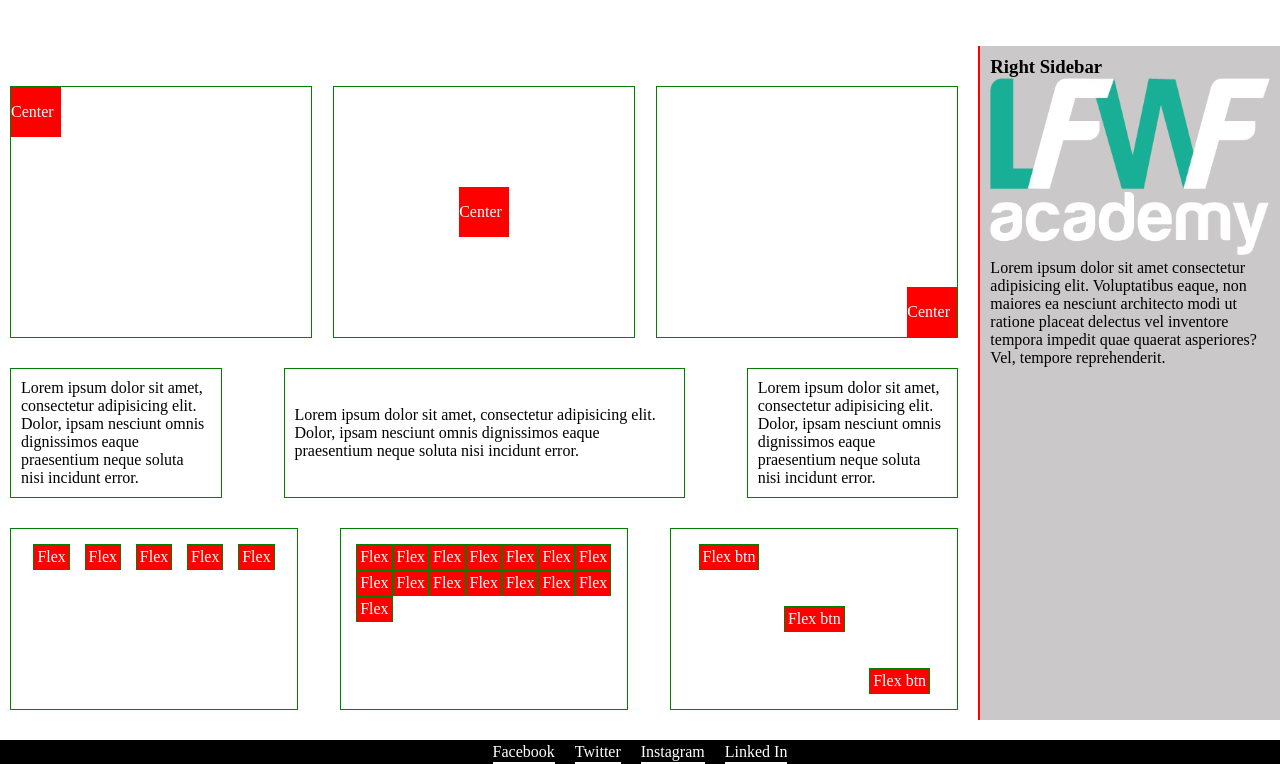
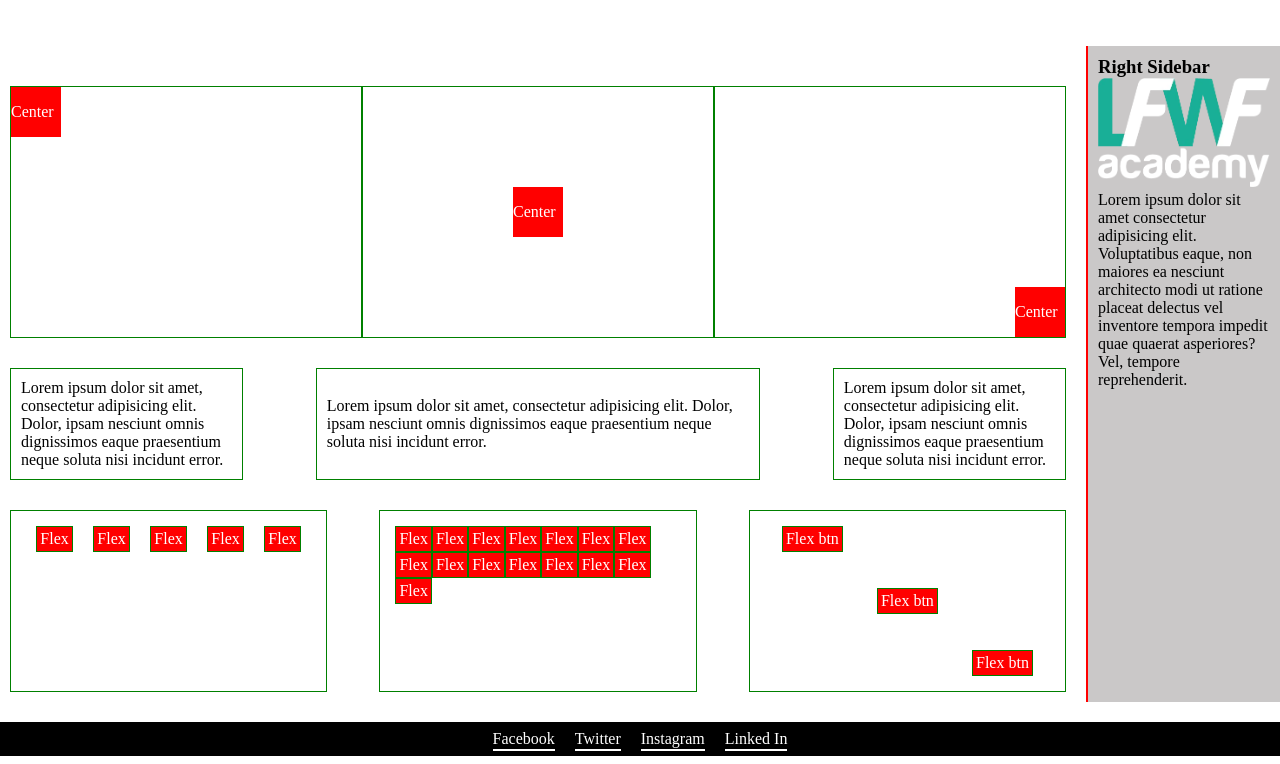
Before and after one commit to Mehedi17061/class-23-project, a plain HTML site: page index.html in a window 1280 px wide. Shown: the part 71-835 px from the top of the page. Drawn offline with Linux system fonts and the light colour scheme.

Commit message:
Update style.css
yes

```diff
--- a/style.css
+++ b/style.css
@@ -78,7 +78,7 @@ padding:10px;
 }
 
 .mainDiv{
-    width: 300px;
+    width: 350px;
     height: 250px;
     border: 1px solid green;
 
@@ -196,6 +196,7 @@ justify-content: flex-start;
 }
 .footer{
     background: #000;
+    padding:5px 0px;
 }
 .social-menu{
     display: flex;
```
